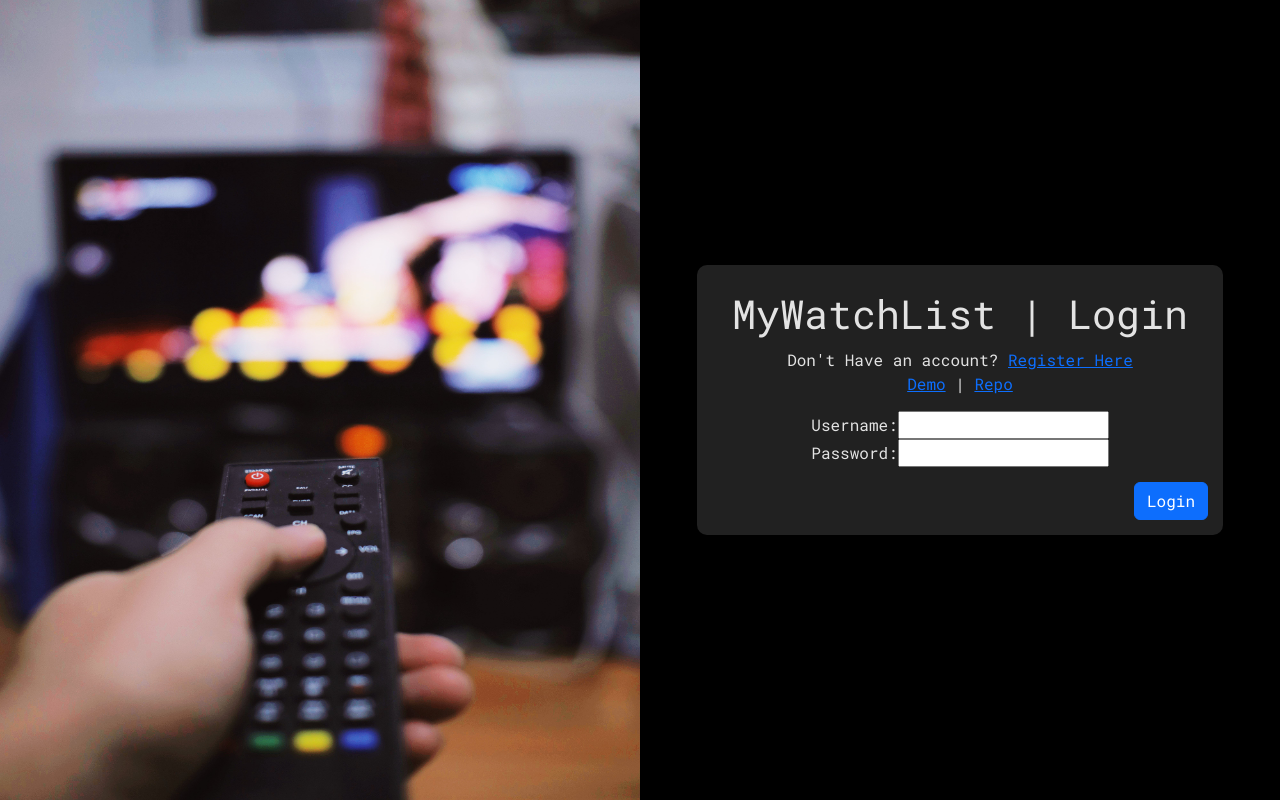
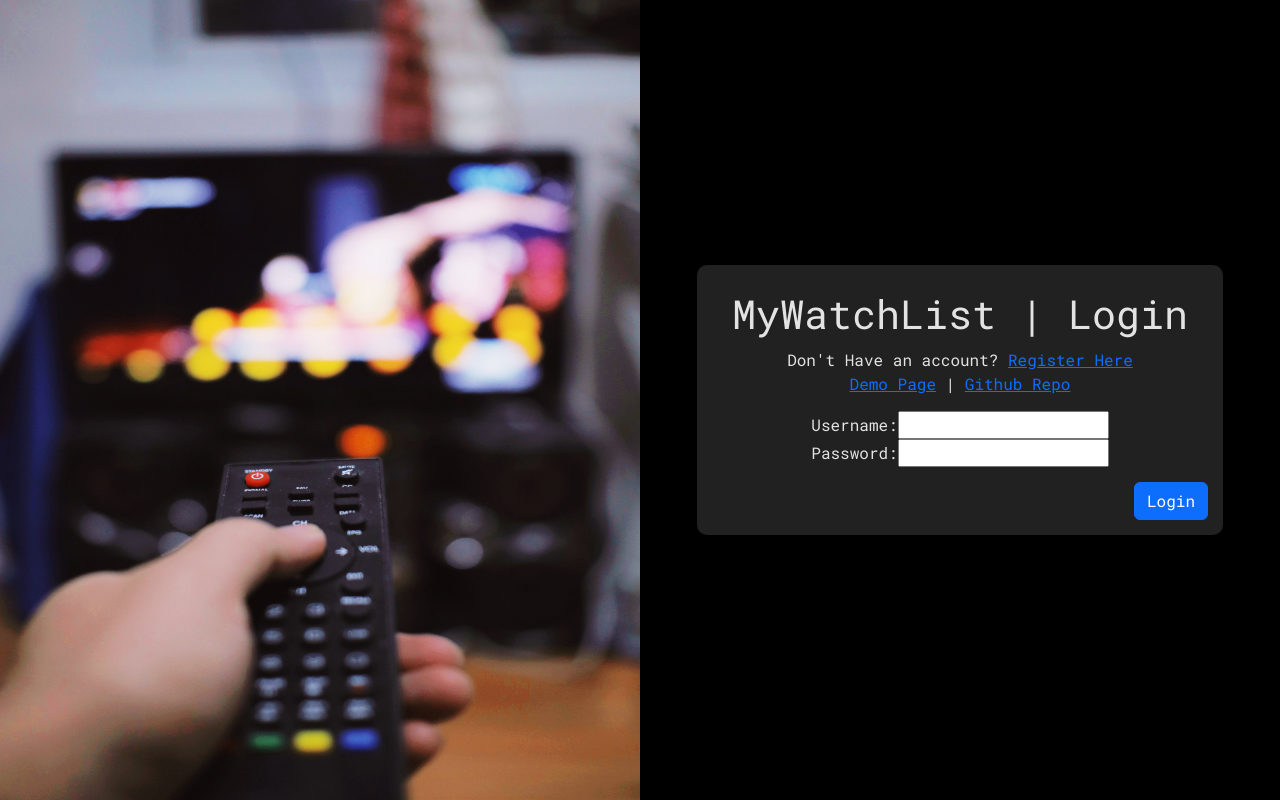
Before and after one commit to austinobnillas/myWatchList, a React (Vite) app in the folder client/: page / in a window 1280 px wide. Built offline with nearby package versions, Linux system fonts and the light colour scheme; a web font is replaced by a local one.

Commit message:
fixed links again

```diff
--- a/client/src/components/Login.jsx
+++ b/client/src/components/Login.jsx
@@ -29,7 +29,7 @@ const Login = () => {
                 <form className="loginFormContainer" onSubmit={loginHandler}>
                     <h1 className="loginHeader">MyWatchList | Login</h1>
                     <p>Don't Have an account? <Link to={'/register'}>Register Here</Link></p>
-                    <p><Link to={'/demo'}>Demo</Link> | <a href="https://github.com/austinobnillas/myWatchList" target="_blank">Repo</a></p>
+                    <p><Link to={'/demo'}>Demo Page</Link> | <a href="https://github.com/austinobnillas/myWatchList" target="_blank">Github Repo</a></p>
                     <div className="username">
                         <p>
                             <label htmlFor="Username">Username: </label>
--- a/client/src/components/Register.jsx
+++ b/client/src/components/Register.jsx
@@ -33,7 +33,7 @@ const Register = () => {
                 <form className="loginFormContainer" onSubmit={registerHandler}>
                     <h1 className="loginHeader">MyWatchList | Register</h1>
                     <p>Already have an account? <Link to={'/'}>Login Here</Link></p>
-                    <p><Link to={'/demo'}>Demo</Link> | <a href="https://github.com/austinobnillas/myWatchList" target="_blank">Repo</a></p>
+                    <p><Link to={'/demo'}>Demo Page</Link> | <a href="https://github.com/austinobnillas/myWatchList" target="_blank">Github Repo</a></p>
                     {/* { errors. ? <p className="text-danger">{errors}</p> : null} */}
                     <div className="formContainer">
                         <div className="formContent">
```
